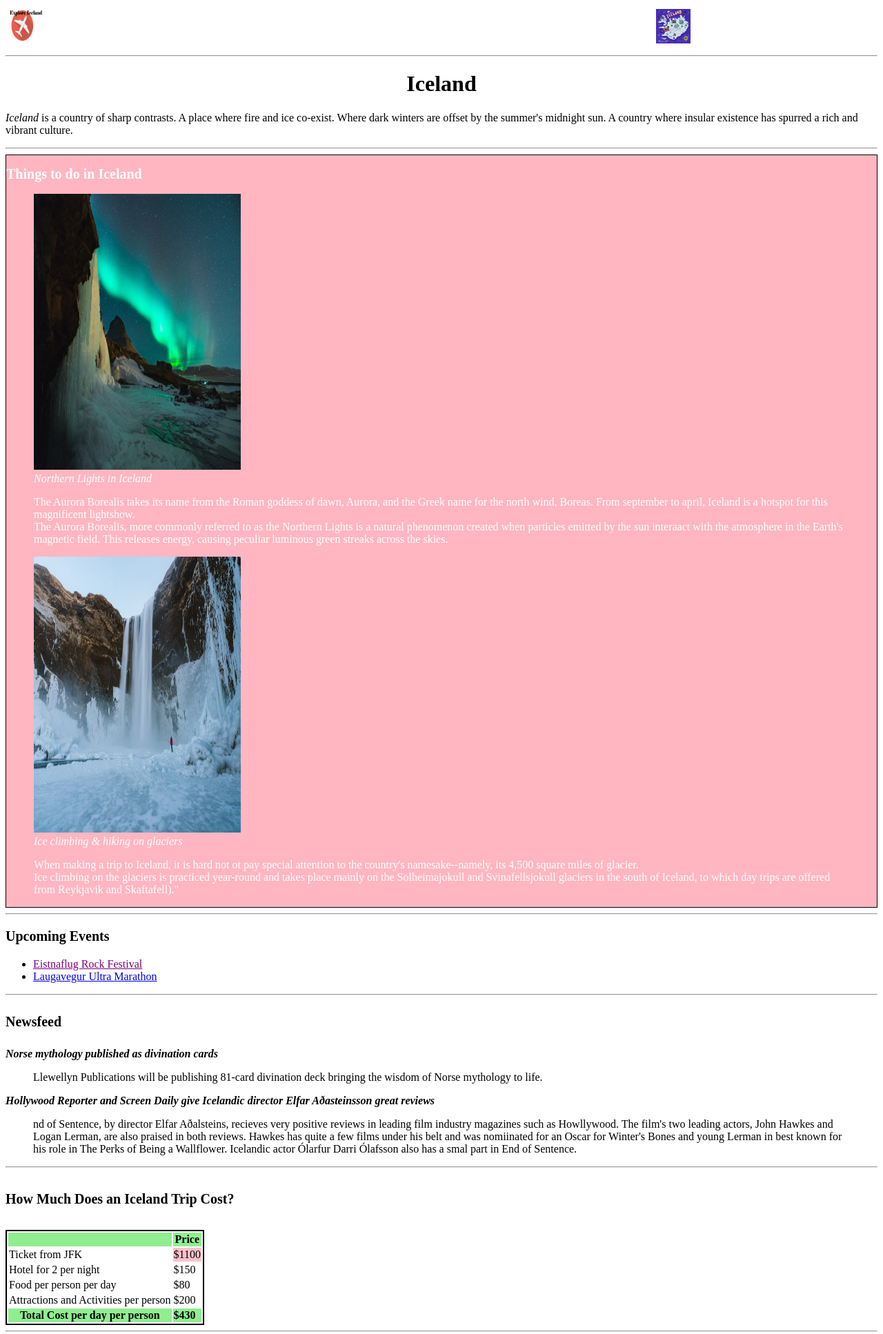
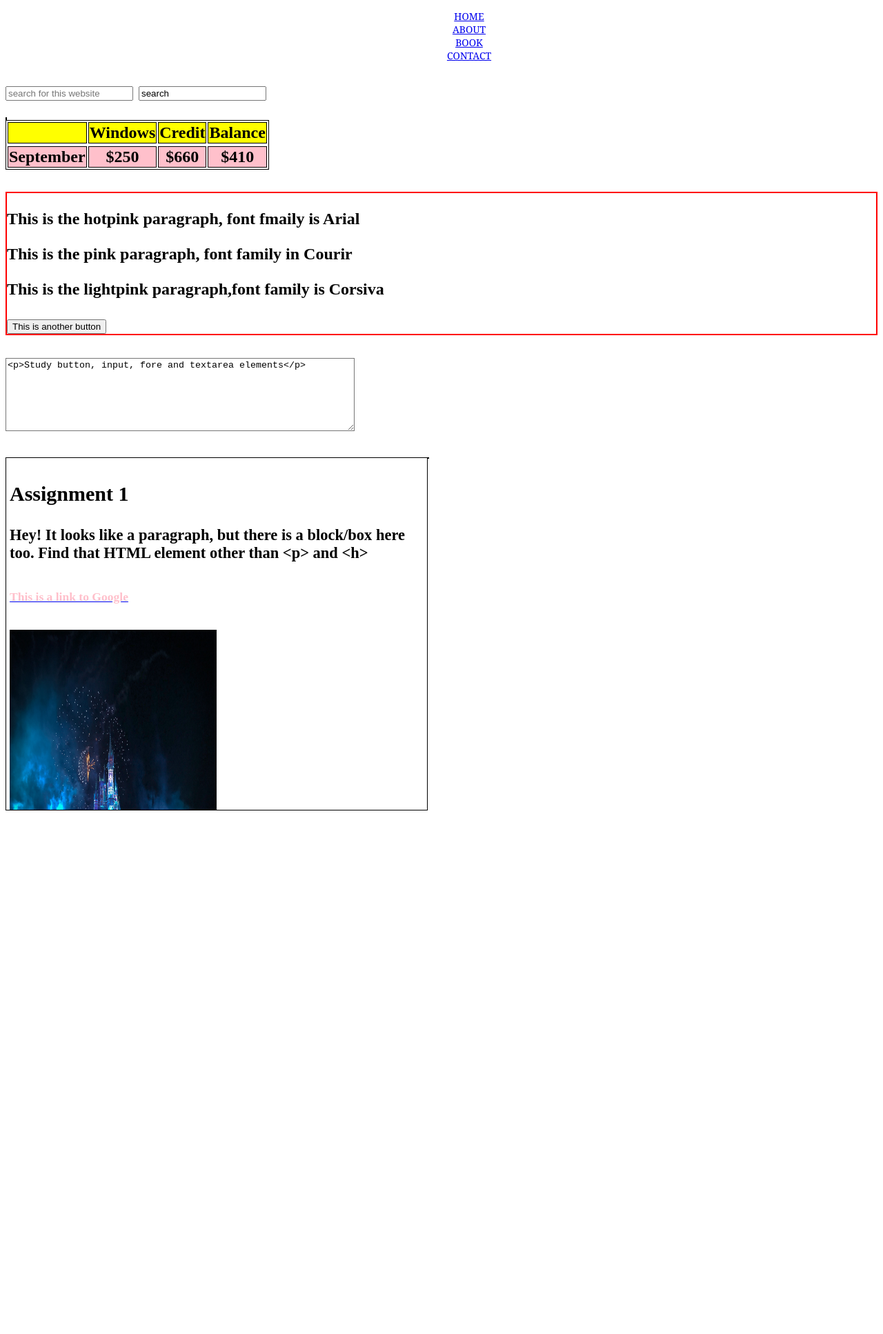
Before and after one commit to wunkuen/wunkuen.github.io, a plain HTML site: page index.html in a window 1280 px wide. Shown: the top 1934 px of the page at 69% size. After the commit the page ends 1175 px from the top, so only its background shows below. Drawn offline with Linux system fonts and the light colour scheme.

Commit message:
Add files via upload

```diff
--- a/index.html
+++ b/index.html
@@ -2,124 +2,86 @@
 <html lang="en" dir="ltr">
   <head>
     <meta charset="utf-8">
-    <meta name="viewport" content="width=device-width, intial-scale=1.0"
-    <title></title>
-    <link rel="stylesheet" href="styles.css">
-    <article>
-      <div class="scroll" style="overflow:scroll;">
-      <div class="row">
-        <div class="column">
-         <img src="logo.png" alt="Airplane logo against red circle with text'Explore Iceland'" width="50" height="50">
-       </div>
-      <div class="column1">
-       <img src="iceland.jpeg" alt="Map of Iceland with drawings of popular cites and activites" width="50" height="50">
-      </div>
-    </div>
-    </article>
-    <hr>
-  </head>
-  <body>
-<!--Logos-->
-<!--  <div style = "width: 600px; height: 500px; line-height: inherit; overflow:scroll; border: thin #000 solid; padding: 5px;">-->
-    <h1>Iceland</h1>
-       <p><dfn>Iceland</dfn> is a country of sharp contrasts. A place where fire and ice co-exist. Where dark winters are offset by the summer's midnight sun. A country where insular existence has spurred a rich and vibrant culture.
-         <hr>
-
-<!--Things to do in Iceland (how to create text box to position on right corner)-->
-    <div class="ice" style="border: 1px solid black">
-      <h2>Things to do in Iceland</h2>
-      <figure class="ice3">
-        <img src="iceland3.jpeg"alt="Aurora Borealis by frozen waterfall" title="Northern Lights" width="300" height="400">
-      <figcaption><i>Northern Lights in Iceland</i></figcaption>
-
-      </figure>
-          <article>
-            <blockquote>The Aurora Borealis takes its name from the Roman goddess of dawn, Aurora, and the Greek name for the north wind, Boreas. From september to april, Iceland is a hotspot for this magnificent lightshow.<br>The Aurora Borealis, more commonly referred to as the Northern Lights is a natural phenomenon created when particles emitted by the sun interaact with the atmosphere in the Earth's magnetic field. This releases energy, causing peculiar luminous green streaks across the skies.
-            </blockquote>
-             <figure>
-               <img src="iceland1.jpeg" alt="A small figure in red standing by waterfall" width="300" height="400">
-                <figcaption><i>Ice climbing & hiking on glaciers</i></figcaption>
-            </figure>
-             <blockquote>When making a trip to Iceland, it is hard not ot pay special attention to the country's namesake--namely, its 4,500 square miles of glacier.<br>Ice climbing on the glaciers is practiced year-round and takes place mainly on the Solheimajokull and Svinafellsjokull glaciers in the south of Iceland, to which day trips are offered from Reykjavik and Skaftafell)."</blockquote>
-          </article>
-    </div>
-  </div>
-     <hr>
-
-<!--Upcoming Events-->
-     <article>
-       <h3>Upcoming Events</h3>
+    <link rel="stylesheet" href="style.css">
+    <title>Assignment 2</title>
+<!--nav menu-->
   <nav>
       <ul>
-            <li><a href="#" style="color: purple">Eistnaflug Rock Festival</a></li>
-            <li><a href="#">Laugavegur Ultra Marathon</a></li>
+        <ul style="list-style: none;">
+          <li><a href="#">HOME</a></li>
+          <li><a href="#">ABOUT</a></li>
+          <li><a href="#">BOOK</a></li>
+          <li><a href="#">CONTACT</a></li>
         </ul>
       </nav>
-         <hr>
-      </article>
-<!--Newsfeed-->
-      <article>
-        <h4>Newsfeed</h4>
-         <p><i><b>Norse mythology published as divination cards</i></b></p>
-          <blockquote>Llewellyn Publications will be publishing 81-card divination deck bringing the wisdom of Norse mythology to life.</blockquote>
-           <p><i><b>Hollywood Reporter and Screen Daily give Icelandic director Elfar A&#240asteinsson great reviews</b></i></p>
-          <blockquote>nd of Sentence, by director Elfar A&#240alsteins, recieves very positive reviews in leading film industry magazines such as Howllywood. The film's two leading actors, John Hawkes and Logan Lerman, are also praised in both reviews.  Hawkes has quite a few films under his belt and was nomiinated for an Oscar for Winter's Bones and young Lerman in best known for his role in The Perks of Being a Wallflower. Icelandic actor &#211larfur Darri &#211lafsson also has a smal part in End of Sentence.</blockquote>
-           <hr>
-      </article>
-
-<!--Iceland Trip Cost-->
-      <article>
-        <h5>How Much Does an Iceland Trip Cost?</h5>
-         <table style="border:2px solid black;">
+    </head>
+<!--Search box-->
+        <h1>
+            <form action="#">
+              <input type="text" class="input" placeholder="search for this website">
+              <input type="search" name="search" value="search"
+            </form>
+        </h1>
+<!--Table-->
+          <h2>
+            <section>
+              <style>
+                table, th, td {
+                 border: 1px solid black; text-align: center;
+                }
+              </style>
+               <table>
+                 <table cellspacing="50">
+                  <table padding="5">
+                    <thead>
+                      <colgroup>
+                       <col span="4" style="background-color:yellow">
+                         <col style="background-color:yellow">
+                      </colgroup>
                        <tr>
-             <th style="background-color: lightgreen;""></th>
-             <th style="background-color: lightgreen;"">Price</th>
+                         <th></th>
+                         <th>Windows</th>
+                         <th>Credit</th>
+                         <th>Balance</th>
                        </tr>
                        <tr>
-             <td>Ticket from JFK</td>
-             <td style="background-color: pink;">$1100</td>
+                        <tbody>
+                         <td style="background-color: pink;"><strong>September</strong></td>
+                         <td style="background-color: pink;"">$250</td>
+                         <td style="background-color: pink;"">$660</td>
+                         <td style="background-color: pink;"">$410</td>
+                       </tbody>
                       </tr>
-           <tr>
-             <td>Hotel for 2 per night</td>
-             <td>$150</td>
-           </tr>
-           <tr>
-             <td>Food per person per day</td>
-             <td>$80</td>
-           </tr>
-           <tr>
-             <td>Attractions and Activities per person</td>
-             <td>$200</td>
-           </tr>
-           <tr>
-             <td style="background-color: lightgreen;""><b><center>Total Cost per day per person</td>
-              <td style="background-color: lightgreen;""><b>$430</td>
-            </tr>
-          </table>
-           <hr>
-      </article>
+                   </thead>
+                 <table>
 
-<!--Contact Us (? H6 does not show up ?image not showing up)-->
-       <footer>
-         <h6><Contact Us</h6>
-             <article>
-        <p><img src="phone.png" alt="White phone logo against blue circle background" align="bottom" width="50px" height="50px; style="padding: 10px;"/>
-              <a href="1(800)-999-9999.asp">1(800)-999-9999</a></p>
+<!--border box-->
+              <h4 style="border:red; border-width:2px; border-style: solid;">
+                  <p>This is the hotpink paragraph, font fmaily is Arial</p>
+                  <p>This is the pink paragraph, font family in Courir</p>
+                  <p>This is the lightpink paragraph,font family is Corsiva </p>
+<!--button-->
+                    <button type="button" name="button">This is another button</button>
+                </h4>
 
-          <p><img src="email.png" alt="Small green circle with white arrow in front of envelope" align="bottom" width="50px" height="50px"; style="padding:10px;"/>
-            Email to:<a href="Haiying Xiao.asp">Haying Xiao</a></p>
-
-          <p><img src="instagram.png" alt="Intagram logo" align="bottom" width="50px" height="50px"; style="padding: 10px;"/>
-          <a href="https://www.instagram.com/">Follow us at instagram</a></p>
-         <hr>
-       </article>
-         <nav class="navice">
-           <a href="/home/">Home</a>&nbsp&nbsp&nbsp|&nbsp&nbsp&nbsp
-           <a href="/thenorthenlights/">The Northern Lights</a>&nbsp&nbsp&nbsp|&nbsp&nbsp&nbsp
-           <a href="/hikingonglaciers/">Hiking on Glaciers</a>&nbsp&nbsp&nbsp|&nbsp&nbsp&nbsp
-           <a href="/contactus/">Contact Us</a>
-             <p id="navp">2021@Project 1 by Haiying Xiao</p>
-          </nav>
-       </footer>
+<!--Text Message Box-->
+                  <h5>
+                      <textarea style="border-style: solid; width: 500px; height: 100px; nam="message"<p>&lt;p&gt;Study button, input, fore and textarea elements&lt;/p&gt;</textarea>
+                  </h5>
+<!--Assignment 1-->
+  <section style="font-size:15px;">
+    <div style = "width: 600px; height: 500px; line-height: inherit; overflow:scroll; border: thin #000 solid; padding: 5px;">
+      <h1 style="font-size:30px;"><strong> Assignment 1</strong></h1>
+        <h2 > Hey! It looks like a paragraph, but there is a block/box here too.  Find that HTML element other than &lt;p&gt; and &lt;h&gt;
+            <h3><br><a href="www.google.com"><font color="pink"> This is a link to Google </font></a><h3>
+              <h4> <br> <img src="disney.jpeg" alt="Disneyland at night with fireworks" width="300" height="400"></h4>
+                <p><i><em>Email me by clicking on <a href="www.jondoe.com"><font color="blue">Jon Doe</font></a>
+                  <br>Visit us at:
+                  <br><a href="www.disneyworld.com"><font color="blue">Disney World</font></a>
+                    <adress>
+                     <br>Box 678, Disneyland
+                     <br>USA </i></em></p></h2></address>
+      </div>
+    </section>
   </body>
 </html>
```
Lines whose indentation alone changed are shown as unchanged.
